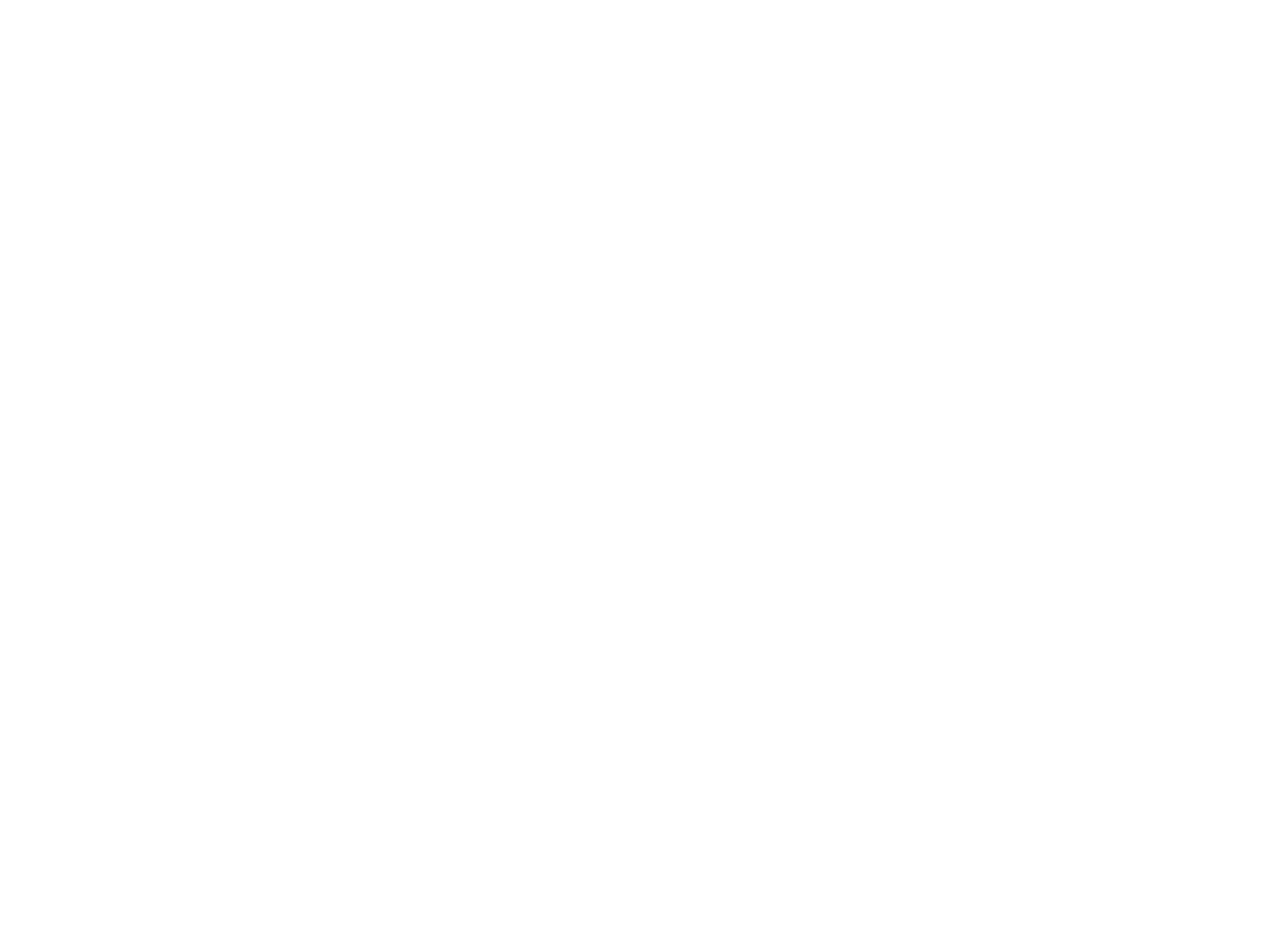
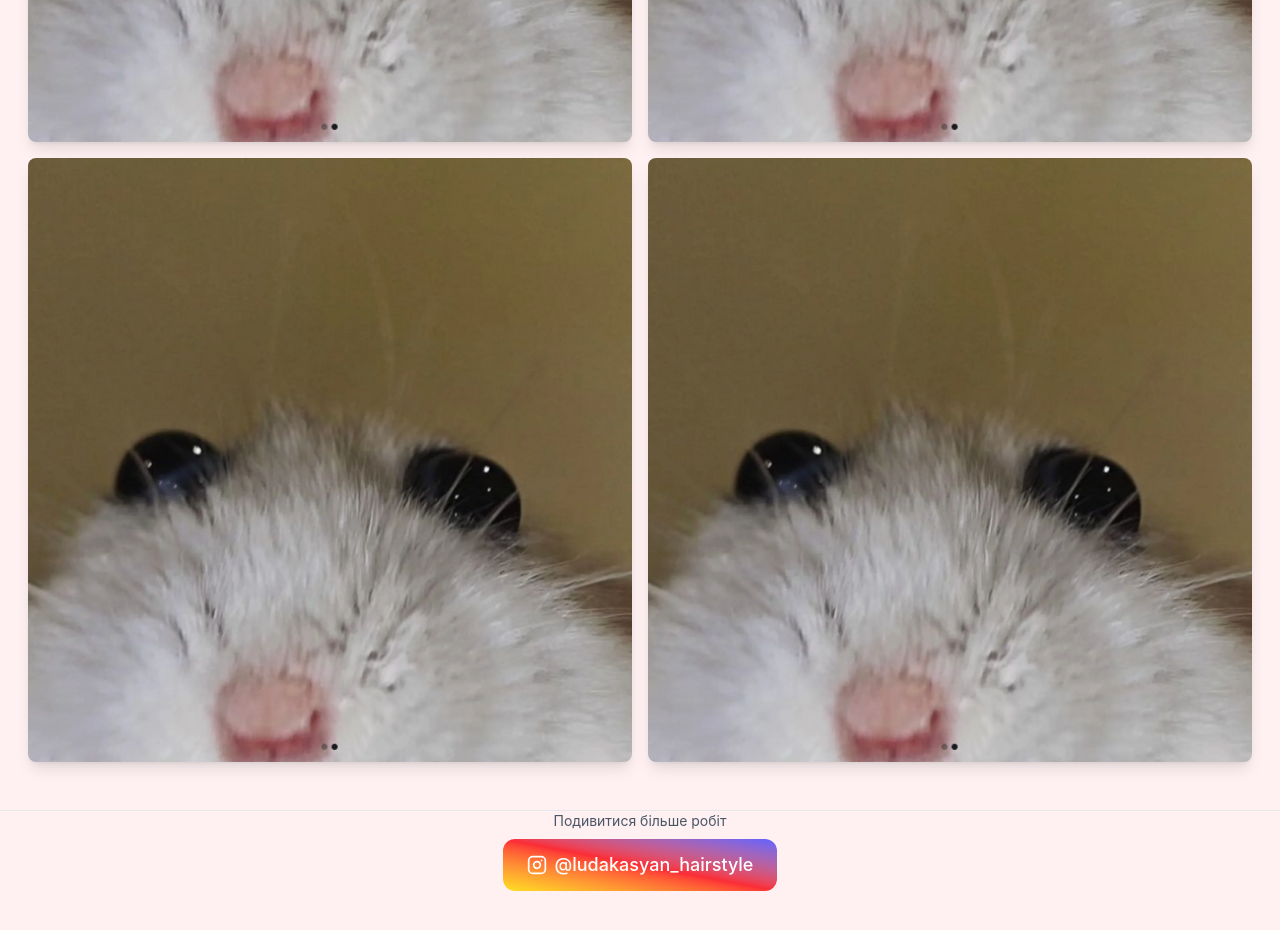
Before and after one commit to Shimi001/hairdresser-website, a React (Vite) app: page /gallery in a window 1280 px wide. Shown: the part 1406-2336 px from the top of the page. Before the commit the page ends 800 px from the top, so only its background shows below. Built offline with nearby package versions, Linux system fonts and the light colour scheme.

Commit message:
Add gallery layout with placeholders

```diff
--- a/src/data/galleryImages.ts
+++ b/src/data/galleryImages.ts
@@ -0,0 +1,28 @@
+import placeholderImg from '../assets/placeholderImg.png';
+
+export const galleryImages = [
+    {
+        id: 1,
+        src: placeholderImg
+    },
+    {
+        id: 2,
+        src: placeholderImg
+    },
+    {
+        id: 3,
+        src: placeholderImg
+    },
+    {
+        id: 4,
+        src: placeholderImg
+    },
+    {
+        id: 5,
+        src: placeholderImg
+    },
+    {
+        id: 6,
+        src: placeholderImg
+    }
+];
--- a/src/pages/Gallery/index.tsx
+++ b/src/pages/Gallery/index.tsx
@@ -1,10 +1,32 @@
+import { galleryImages } from '../../data/galleryImages';
+import { Instagram } from 'lucide-react';
+
 function Gallery() {
   return (
     <>
-      <h1 className="flex text-2xl font-medium px-8 pb-20 pt-40 justify-center bg-linear-to-br from-blue-500 via-indigo-400 to-sky-300">Мої роботи</h1>
-      <div className="grid grid-cols-2">
-        <div>image 1</div>
-        <div>image 2</div>
+      <h1 className="flex text-2xl font-medium px-8 pb-20 pt-41 mb-10 justify-center bg-linear-to-br from-blue-500 via-indigo-400 to-sky-300">Мої роботи</h1>
+      <div className="grid grid-cols-2 px-5 mb-10">
+        {galleryImages.map((image) => (
+          <div
+            key={image.id}
+            className="flex justify-center items-center p-2"
+          >
+            <img src={image.src} className="w-full h-auto rounded-lg shadow-lg" />
+          </div>
+        ))}
+      </div>
+
+      <div className="text-center pb-15 border-t border-gray-200">
+        <p className="text-sm text-gray-600 mb-2">Подивитися більше робіт</p>
+        <a
+          href="https://www.instagram.com/ludakasyan_hairstyle/"
+          target="_blank"
+          rel="noopener noreferrer"
+          className="inline-flex items-center gap-2 px-6 py-3 bg-linear-to-tr from-yellow-300 via-red-500 to-indigo-500 text-white rounded-xl"
+        >
+          <Instagram className="w-5 h-5" />
+          <span className="font-medium">@ludakasyan_hairstyle</span>
+        </a>
       </div>
     </>
   )
```
